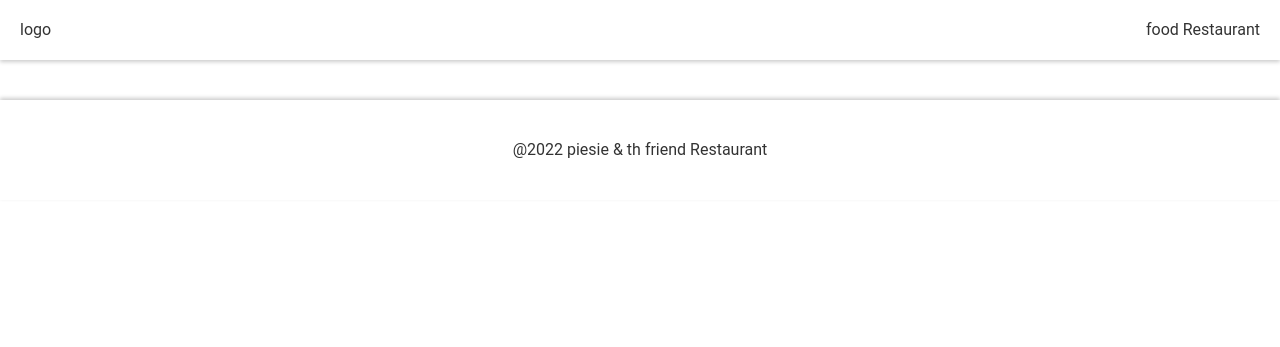
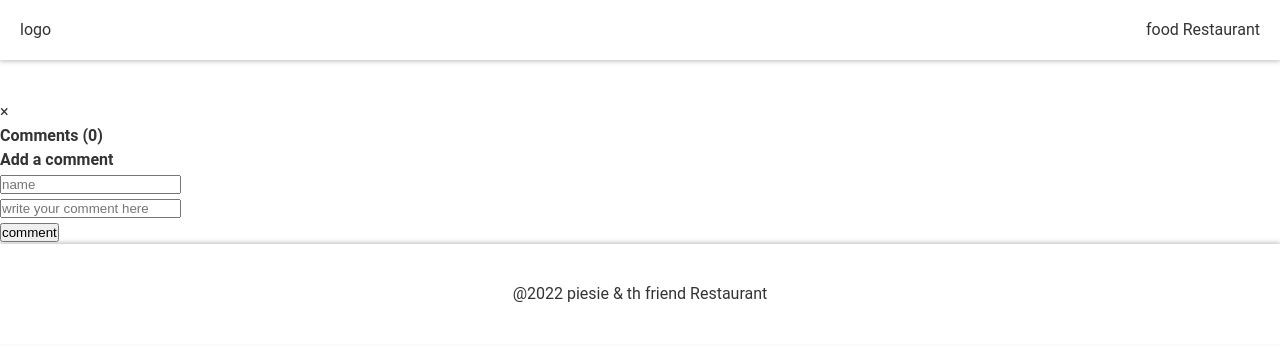
Before and after one commit to Kayonga99/Javascript-Capstone, a website built with webpack: page src/index.html in a window 1280 px wide. Built offline with nearby package versions, Linux system fonts and the light colour scheme; no server answers.

Commit message:
div, add class, add form and add inputs.

```diff
--- a/src/index.html
+++ b/src/index.html
@@ -17,26 +17,30 @@
 
     <main>
       <div class="main-container">
-        <!-- //////one div for the food container with likes and comments -->
-        <!-- <div class="food-container"> -->
-        <!-- <div class="food-image">
-            <img
-              class="food-img"
-              src="https://images.unsplash.com/photo-1518791841217-8f162f1e1131?ixlib=rb-1.2.1&ixid=eyJhcHBfaWQiOjEyMDd9&auto=format&fit=crop&w=1050&q=80"
-              alt="food"
-            />
-          </div>
-          <div class="food-info">
-            <div class="name-like">
-              <h2>Food Name</h2>
-              <i class="fa-solid fa-heart"></i>
-            </div>
-            <p>5 Likes</p>
-            <button class="comments">Comments</button>
-          </div> -->
-        <!-- </div> -->
       </div>
     </main>
+
+              <!-- modal -->
+    <div id="modals" class="modal">
+      <span class="close">&times;</span>
+      <img class="modalimg" id="img" src="#" alt="">
+      <h3 id="foodType"></h3>
+      <h4 >Comments (<span class="count-comment">0</span>)</h4>
+      <div>
+          <h4 class="add-c">Add a comment</h4>
+          <!-- <ul class="all-comments">
+
+          </ul> -->
+    </div>
+    <div class="form">
+  <form id="form">
+      <div><input id="name" type="text" placeholder="name" name="name"></div>
+      <div><input id="comment" type="text" placeholder="write your comment here" name="comment"></div>
+      </div><button class="comment-btn" type="submit">comment</button></div>
+  </form>
+  </div>
+</div>
+
 
     <footer class="footer">@2022 piesie & th friend Restaurant</footer>
   </body>
```
Also changed, not shown: src/modules/modal.js (added).
